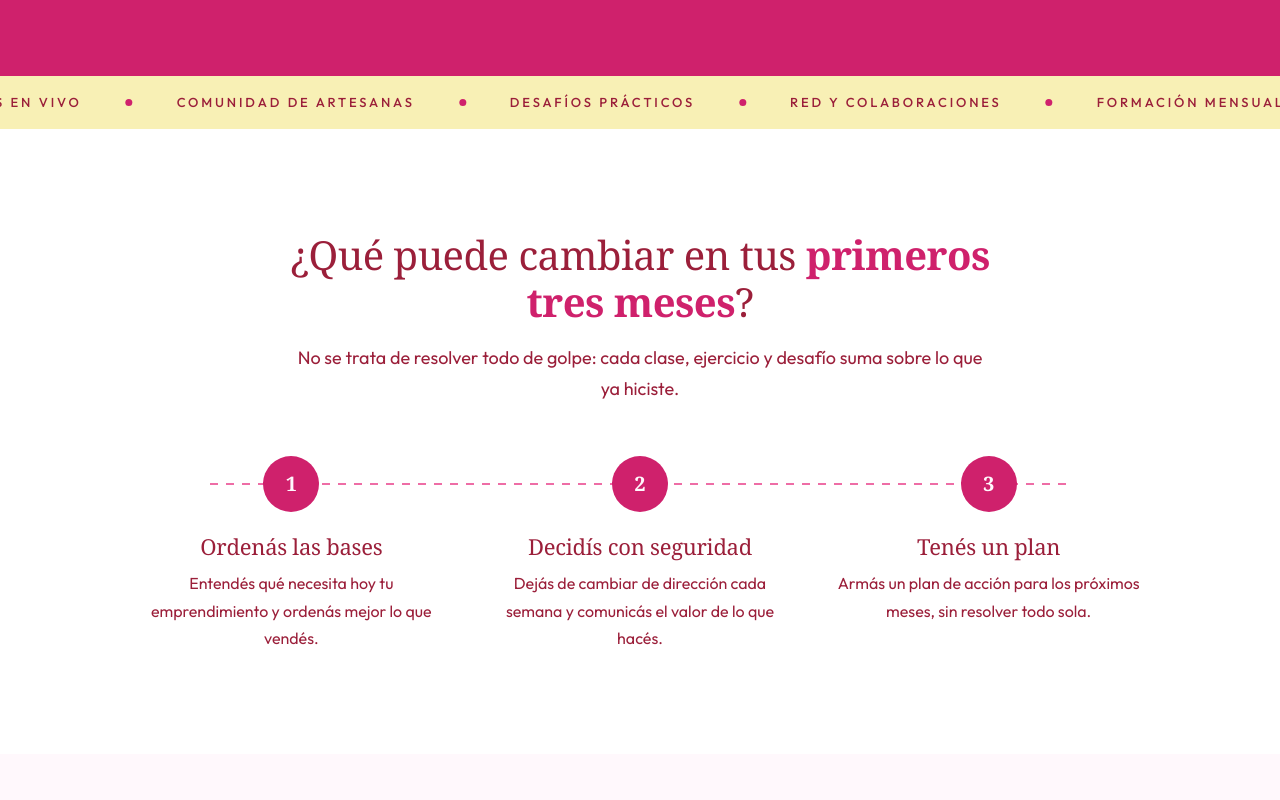
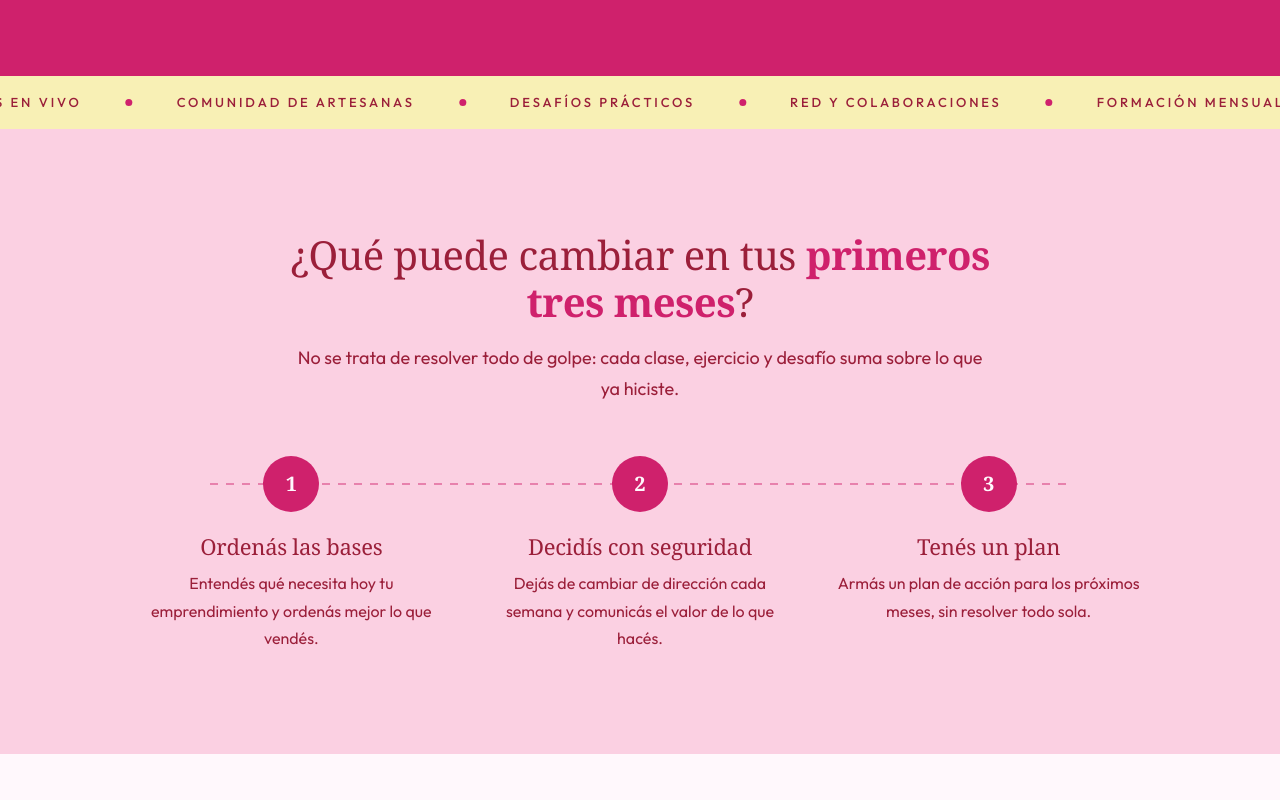
Before and after one commit to salaesp/landing-prosperas, a plain HTML site: page index.html in a window 1280 px wide. Shown: the part 1580-2380 px from the top of the page. Drawn offline with Linux system fonts and the light colour scheme.

Commit message:
Fondo rosa suave en primeros tres meses para separarlo de las aulas
Co-Authored-By: Claude Opus 5.5 <noreply@anthropic.com>
Claude-Session: https://claude.ai/code/session_018chnUaBpnZZt1Pm5S8x5ob

```diff
--- a/index.html
+++ b/index.html
@@ -795,6 +795,11 @@ html{scroll-behavior:smooth}
   .pr .pr-tnav.prev{left:4px}.pr .pr-tnav.next{right:4px}
 }
 
+/* corte de fondo entre "primeros tres meses" (rosa suave) y las aulas (crema) */
+.pr-3m{background:#fbd0e2}
+.pr-steps::before{background:repeating-linear-gradient(90deg,var(--cherry) 0 8px,transparent 8px 16px);opacity:.45}
+@media(max-width:820px){.pr-steps::before{background:repeating-linear-gradient(180deg,var(--cherry) 0 8px,transparent 8px 16px)}}
+
 </style>
 
 <svg width="0" height="0" style="position:absolute" aria-hidden="true" focusable="false">
--- a/src/nuevo.css
+++ b/src/nuevo.css
@@ -443,3 +443,8 @@ html{scroll-behavior:smooth}
   .pr .pr-tstack .pr-tc img{max-height:460px}
   .pr .pr-tnav.prev{left:4px}.pr .pr-tnav.next{right:4px}
 }
+
+/* corte de fondo entre "primeros tres meses" (rosa suave) y las aulas (crema) */
+.pr-3m{background:#fbd0e2}
+.pr-steps::before{background:repeating-linear-gradient(90deg,var(--cherry) 0 8px,transparent 8px 16px);opacity:.45}
+@media(max-width:820px){.pr-steps::before{background:repeating-linear-gradient(180deg,var(--cherry) 0 8px,transparent 8px 16px)}}
```
